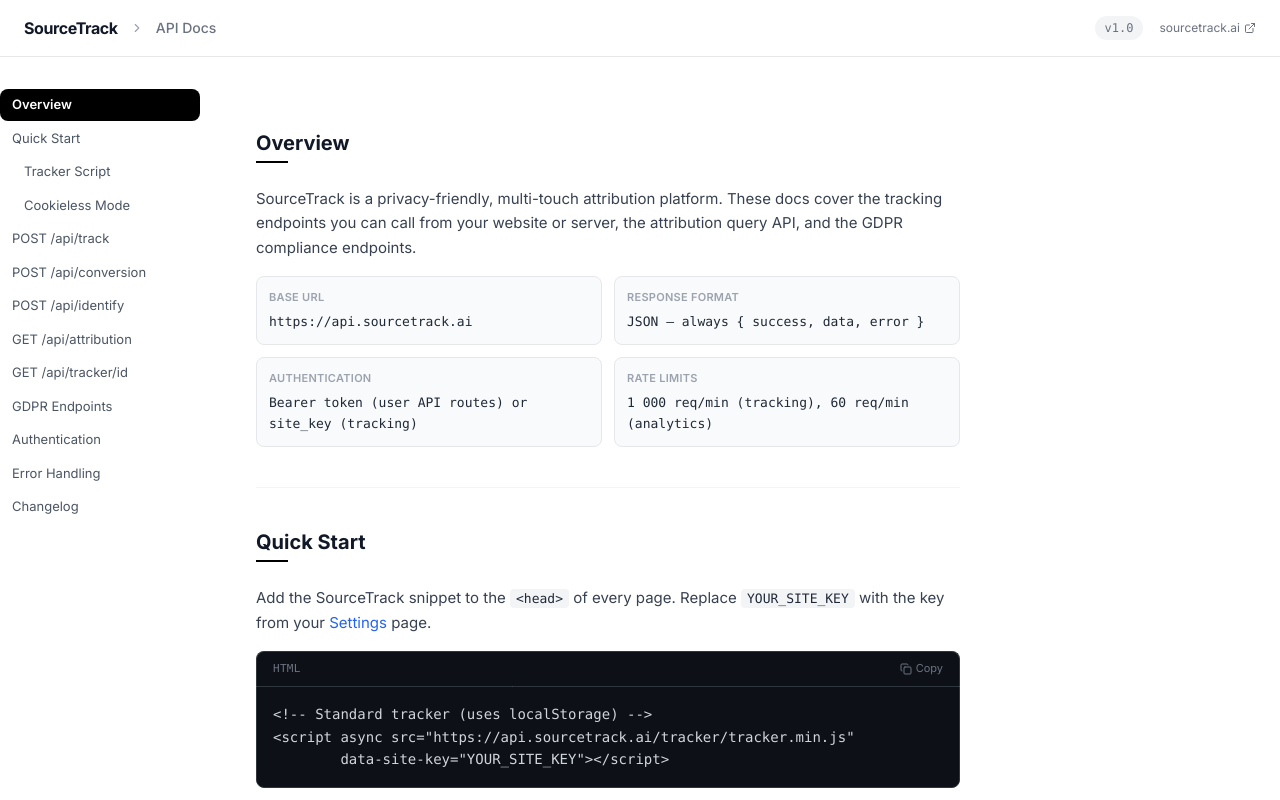
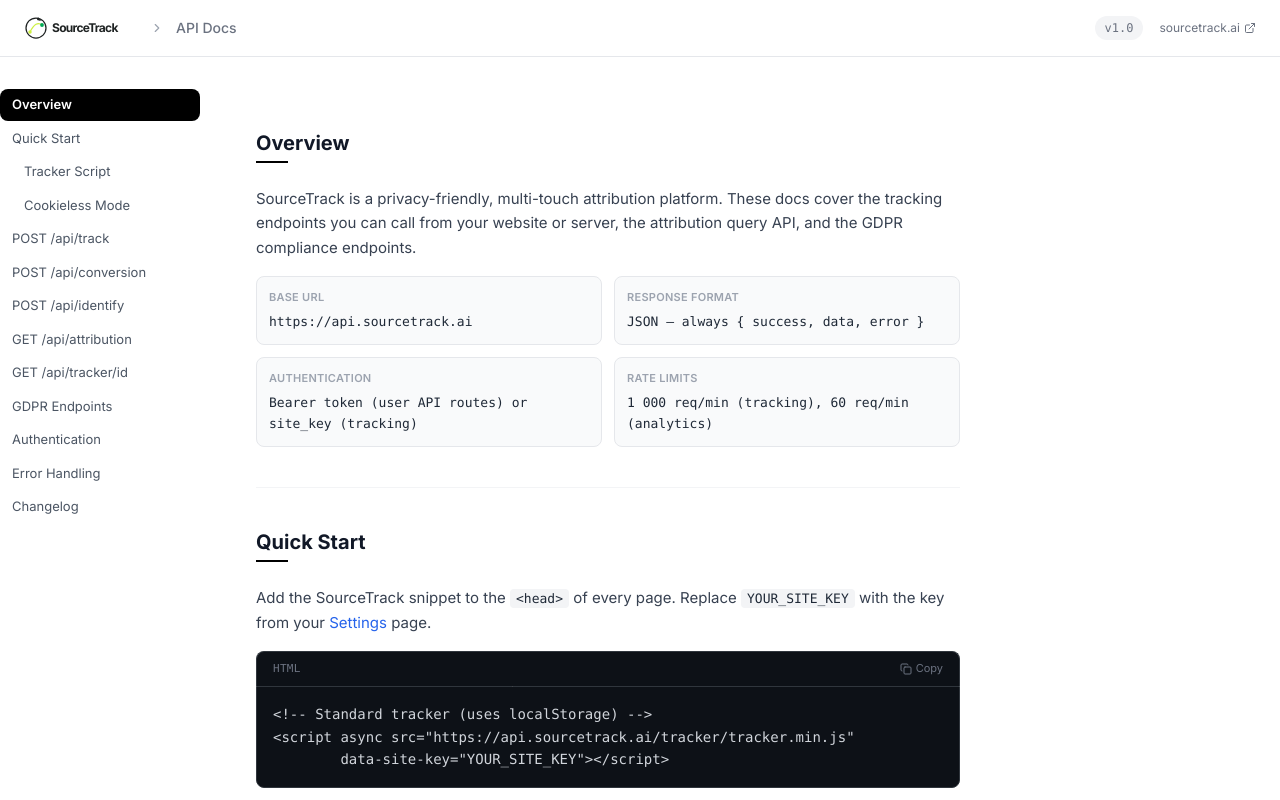
Before and after one commit to Ubaidofficial/SourceTrack, a React (Vite) app in the folder dashboard/: page /docs in a window 1280 px wide. Shown: the top 800 px of the page. Built offline with nearby package versions, Linux system fonts and the light colour scheme; no server answers.

Commit message:
feat: add SourceTrack SVG logo system and replace all brand marks

```diff
--- a/dashboard/src/components/Layout.jsx
+++ b/dashboard/src/components/Layout.jsx
@@ -8,6 +8,7 @@ import { useState, useEffect } from 'react'
 import { useAuth } from '../contexts/AuthContext'
 import { useTheme } from '../contexts/ThemeContext'
 import { supabase } from '../lib/supabase'
+import { LogoFull, LogoFullDark } from './Logo'
 
 // ── Grouped nav — replaces flat 14-item list ─────────────────────────────────
 // "Install" removed: Integrations already surfaces the snippet + "Full Setup Guide" link,
@@ -126,8 +127,8 @@ export default function Layout({ children }) {
       `}>
         <div className="flex items-center justify-between h-14 px-4 border-b border-gray-200 dark:border-dark-border">
           <div className="flex items-center gap-2">
-            <Bot className="w-6 h-6 text-st-black dark:text-white" />
-            <h1 className="text-lg font-bold text-st-black dark:text-white">SourceTrack</h1>
+            <LogoFull className="h-7 w-auto dark:hidden" />
+            <LogoFullDark className="h-7 w-auto hidden dark:block" />
           </div>
           <button className="lg:hidden" onClick={() => setSidebarOpen(false)}>
             <X className="w-5 h-5 text-st-gray dark:text-gray-400" />
--- /dev/null
+++ b/dashboard/src/components/Logo.jsx
@@ -0,0 +1,82 @@
+// SourceTrack logo system — inline SVG components.
+// Colors: #1F2323 (dark ring/cursor/Source), #CCF03F (lime accent/path),
+//         #00AA57 (conversion node/Track), #FFFFFF (reverse)
+//
+// Concept: circular tracking ring, integrated cursor pointer, subtle journey
+// path with 2 nodes (source + conversion), "SourceTrack" wordmark.
+
+// ── Core mark (no text) — used for favicon, app icon, small spots ─────────────
+export function LogoMark({ className = 'w-9 h-9' }) {
+  return (
+    <svg className={className} viewBox="0 0 64 64" fill="none" xmlns="http://www.w3.org/2000/svg">
+      {/* Outer tracking ring */}
+      <circle cx="32" cy="32" r="28" stroke="#1F2323" strokeWidth="3.5" fill="none" />
+      {/* Journey path — arc from source to conversion */}
+      <path d="M18 44 Q 32 12 46 24" stroke="#CCF03F" strokeWidth="3" strokeLinecap="round" fill="none" />
+      {/* Source node */}
+      <circle cx="18" cy="44" r="4.5" fill="#CCF03F" />
+      {/* Conversion node — green */}
+      <circle cx="46" cy="24" r="5" fill="#00AA57" />
+      {/* Cursor/pointer — integrated into ring at 45° */}
+      <path d="M44 14 L38 6 L34 12 Z" fill="#1F2323" />
+    </svg>
+  )
+}
+
+// ── Full logo — mark + "SourceTrack" wordmark (default dark on light) ────────
+export function LogoFull({ className = 'h-9 w-auto' }) {
+  return (
+    <svg className={className} viewBox="0 0 228 48" fill="none" xmlns="http://www.w3.org/2000/svg">
+      {/* Mark */}
+      <g transform="translate(0, 0)">
+        <circle cx="24" cy="24" r="20" stroke="#1F2323" strokeWidth="2.5" fill="none" />
+        <path d="M12 32 Q 24 8 36 18" stroke="#CCF03F" strokeWidth="2.5" strokeLinecap="round" fill="none" />
+        <circle cx="12" cy="32" r="3.5" fill="#CCF03F" />
+        <circle cx="36" cy="18" r="3.8" fill="#00AA57" />
+        <path d="M34 10 L28 2 L26 8 Z" fill="#1F2323" />
+      </g>
+      {/* Wordmark */}
+      <text x="56" y="32" fontFamily="'Switzer', 'Inter', system-ui, sans-serif" fontSize="24" fontWeight="900" fill="#1F2323" letterSpacing="-0.06em">
+        SourceTrack
+      </text>
+    </svg>
+  )
+}
+
+// ── Full logo (light on dark) — for dark backgrounds ────────────────────────
+export function LogoFullDark({ className = 'h-9 w-auto' }) {
+  return (
+    <svg className={className} viewBox="0 0 228 48" fill="none" xmlns="http://www.w3.org/2000/svg">
+      <g transform="translate(0, 0)">
+        <circle cx="24" cy="24" r="20" stroke="#FFFFFF" strokeWidth="2.5" fill="none" />
+        <path d="M12 32 Q 24 8 36 18" stroke="#CCF03F" strokeWidth="2.5" strokeLinecap="round" fill="none" />
+        <circle cx="12" cy="32" r="3.5" fill="#CCF03F" />
+        <circle cx="36" cy="18" r="3.8" fill="#00AA57" />
+        <path d="M34 10 L28 2 L26 8 Z" fill="#FFFFFF" />
+      </g>
+      <text x="56" y="32" fontFamily="'Switzer', 'Inter', system-ui, sans-serif" fontSize="24" fontWeight="900" fill="#FFFFFF" letterSpacing="-0.06em">
+        SourceTrack
+      </text>
+    </svg>
+  )
+}
+
+// ── App icon — lime background square, mark reversed for white on lime ───────
+export function LogoIcon({ className = 'w-12 h-12' }) {
+  return (
+    <svg className={className} viewBox="0 0 80 80" fill="none" xmlns="http://www.w3.org/2000/svg">
+      {/* Lime app-icon background */}
+      <rect x="4" y="4" width="72" height="72" rx="18" fill="#CCF03F" />
+      {/* Ring */}
+      <circle cx="40" cy="40" r="24" stroke="#1F2323" strokeWidth="2.8" fill="none" />
+      {/* Journey path */}
+      <path d="M22 50 Q 40 14 54 30" stroke="#1F2323" strokeWidth="2.8" strokeLinecap="round" fill="none" />
+      {/* Source node */}
+      <circle cx="22" cy="50" r="4.5" fill="#1F2323" />
+      {/* Conversion node */}
+      <circle cx="54" cy="30" r="5" fill="#00AA57" />
+      {/* Cursor */}
+      <path d="M52 18 L44 8 L40 14 Z" fill="#1F2323" />
+    </svg>
+  )
+}
--- a/dashboard/src/components/MarketingFooter.jsx
+++ b/dashboard/src/components/MarketingFooter.jsx
@@ -1,4 +1,5 @@
 import { Link } from 'react-router-dom'
+import { LogoFullDark } from './Logo'
 
 export default function MarketingFooter() {
   return (
@@ -6,9 +7,8 @@ export default function MarketingFooter() {
       <div className="max-w-[1320px] mx-auto px-8">
         <div className="grid grid-cols-1 sm:grid-cols-2 lg:grid-cols-[1.4fr_1fr_1fr_1fr_1fr] gap-7">
           <div>
-            <Link to="/" className="inline-flex items-center gap-3 text-xl font-black tracking-[-0.05em] text-white">
-              <span className="w-[38px] h-[38px] grid place-items-center rounded-[14px] bg-st-black text-st-lime shadow-[inset_0_0_0_1px_rgba(255,255,255,0.12)] text-base">S</span>
-              <span>SourceTrack</span>
+            <Link to="/" className="inline-flex items-center">
+              <LogoFullDark className="h-9 w-auto" />
             </Link>
             <p className="mt-[18px] max-w-[340px] text-sm leading-relaxed text-[#B9C2C2]">
               Revenue attribution for modern marketing teams. Track sources, journeys, AI referrals, conversions, and reports from one clean workspace.
--- a/dashboard/src/components/MarketingHeader.jsx
+++ b/dashboard/src/components/MarketingHeader.jsx
@@ -1,5 +1,6 @@
 import { Link, useLocation } from 'react-router-dom'
 import { useState } from 'react'
+import { LogoFull } from './Logo'
 
 const NAV_LINKS = [
   { label: 'Product', href: '/product' },
@@ -16,9 +17,8 @@ export default function MarketingHeader() {
   return (
     <header className="sticky top-0 z-50 bg-white/80 backdrop-blur-lg border-b border-[rgba(31,35,35,0.08)]">
       <div className="max-w-[1320px] mx-auto px-8 h-[76px] flex items-center justify-between gap-7">
-        <Link to="/" aria-label="SourceTrack home" className="inline-flex items-center gap-3 text-xl font-black tracking-[-0.05em] text-st-black">
-          <span className="w-[38px] h-[38px] grid place-items-center rounded-[14px] bg-st-black text-st-lime shadow-[inset_0_0_0_1px_rgba(255,255,255,0.12)] text-base">S</span>
-          <span className="hidden sm:inline">SourceTrack</span>
+        <Link to="/" aria-label="SourceTrack home" className="inline-flex items-center">
+          <LogoFull className="h-9 w-auto" />
         </Link>
 
         <nav className="hidden md:flex items-center gap-[26px] text-[#586161] text-sm font-extrabold" aria-label="Primary navigation">
--- a/dashboard/src/pages/Docs.jsx
+++ b/dashboard/src/pages/Docs.jsx
@@ -2,6 +2,7 @@ import { useState, useEffect, useRef } from 'react'
 import { Link } from 'react-router-dom'
 import { Helmet } from 'react-helmet-async'
 import { Copy, Check, ChevronRight, ExternalLink, Menu, X } from 'lucide-react'
+import { LogoFull, LogoFullDark } from '../components/Logo'
 
 // ─── Code block with copy button ─────────────────────────────────────────────
 function Code({ children, lang = 'js' }) {
@@ -208,9 +209,8 @@ export default function Docs() {
       <header className="sticky top-0 z-50 bg-white/90 dark:bg-[#111414]/90 backdrop-blur border-b border-gray-200 dark:border-gray-800">
         <div className="max-w-7xl mx-auto px-4 sm:px-6 h-14 flex items-center justify-between gap-4">
           <div className="flex items-center gap-3">
-            <Link to="/dashboard" className="font-bold text-base tracking-tight text-gray-900 dark:text-white">
-              SourceTrack
-            </Link>
+            <Link to="/dashboard" className="dark:hidden"><LogoFull className="h-6 w-auto" /></Link>
+            <Link to="/dashboard" className="hidden dark:block"><LogoFullDark className="h-6 w-auto" /></Link>
             <ChevronRight className="w-3.5 h-3.5 text-gray-400" />
             <span className="text-sm text-gray-500 dark:text-gray-400 font-medium">API Docs</span>
           </div>
--- a/dashboard/src/pages/Login.jsx
+++ b/dashboard/src/pages/Login.jsx
@@ -2,6 +2,7 @@ import { useState } from 'react'
 import { Link, useNavigate } from 'react-router-dom'
 import { useAuth } from '../contexts/AuthContext'
 import { supabase } from '../lib/supabase'
+import { LogoMark } from '../components/Logo'
 
 export default function Login() {
   const { signIn } = useAuth()
@@ -57,6 +58,7 @@ export default function Login() {
     <div className="min-h-screen flex items-center justify-center bg-[#F1F4F4] dark:bg-[#2B302F] px-4">
       <div className="w-full max-w-sm">
         <div className="text-center mb-8">
+          <LogoMark className="w-12 h-12 mx-auto mb-4" />
           <h1 className="text-3xl font-extrabold tracking-[-0.06em] text-[#1F2323] dark:text-white">SourceTrack</h1>
           <p className="text-st-gray dark:text-gray-400 mt-2">Sign in to your account</p>
         </div>
--- a/dashboard/src/pages/Onboarding.jsx
+++ b/dashboard/src/pages/Onboarding.jsx
@@ -10,6 +10,7 @@ import {
 } from 'lucide-react'
 import OnboardingProgress from '../components/OnboardingProgress'
 import OnboardingCard from '../components/OnboardingCard'
+import { LogoFull, LogoFullDark } from '../components/Logo'
 
 const STEP_TITLES = {
   1: 'Connect Domain',
@@ -581,7 +582,8 @@ export default function Onboarding() {
     <div className="min-h-screen bg-[#F1F4F4] dark:bg-[#2B302F] text-[#1F2323] dark:text-white flex flex-col">
       {/* Header — brand left, stepper centered (desktop), watch-video right */}
       <div className="grid grid-cols-[1fr_auto_1fr] items-start gap-6 px-6 lg:px-12 py-8">
-        <h1 className="text-2xl font-extrabold tracking-[-0.055em] text-[#1F2323] dark:text-white">SourceTrack</h1>
+        <div className="dark:hidden"><LogoFull className="h-8 w-auto" /></div>
+        <div className="hidden dark:block"><LogoFullDark className="h-8 w-auto" /></div>
         <OnboardingProgress currentStep={step} />
         <button
           onClick={() => setVideoModalOpen(true)}
--- a/dashboard/src/pages/ShareDashboard.jsx
+++ b/dashboard/src/pages/ShareDashboard.jsx
@@ -1,6 +1,7 @@
 import { useParams, Link } from 'react-router-dom'
 import { useState, useEffect } from 'react'
 import { TrendingUp, DollarSign, MousePointerClick, BarChart3, Bot, AlertCircle } from 'lucide-react'
+import { LogoFull, LogoFullDark } from '../components/Logo'
 
 export default function ShareDashboard() {
   const { token } = useParams()
--- a/dashboard/src/pages/Signup.jsx
+++ b/dashboard/src/pages/Signup.jsx
@@ -2,6 +2,7 @@ import { useState } from 'react'
 import { Link, useNavigate } from 'react-router-dom'
 import { useAuth } from '../contexts/AuthContext'
 import { supabase } from '../lib/supabase'
+import { LogoMark } from '../components/Logo'
 
 // Common disposable email providers — see api/lib/abuse-guards.js for the full
 // list. Kept inline here so the signup form can validate before hitting the
@@ -84,6 +85,7 @@ export default function Signup() {
     <div className="min-h-screen flex items-center justify-center bg-[#F1F4F4] dark:bg-[#2B302F] px-4">
       <div className="w-full max-w-sm">
         <div className="text-center mb-8">
+          <LogoMark className="w-12 h-12 mx-auto mb-4" />
           <h1 className="text-3xl font-extrabold tracking-[-0.06em] text-[#1F2323] dark:text-white">SourceTrack</h1>
           <p className="text-st-gray dark:text-gray-400 mt-2">Create your account</p>
         </div>
--- a/dashboard/src/pages/SolutionPage.jsx
+++ b/dashboard/src/pages/SolutionPage.jsx
@@ -1,6 +1,7 @@
 import { Link } from 'react-router-dom'
 import { useState, useEffect, useRef } from 'react'
 import { Helmet } from 'react-helmet-async'
+import { LogoFullDark } from '../components/Logo'
 
 // ── Shared scroll animation ───────────────────────────────────────────────────
 function useInView(threshold = 0.1) {
@@ -63,10 +64,7 @@ function Nav() {
     <header className={`fixed top-0 inset-x-0 z-50 transition-all duration-300 ${scrolled ? 'bg-[#0C0E0E]/95 backdrop-blur border-b border-white/5' : ''}`}>
       <div className="max-w-6xl mx-auto px-6 h-16 flex items-center justify-between">
         <Link to="/" className="flex items-center gap-2">
-          <div className="w-7 h-7 rounded-lg bg-st-lime flex items-center justify-center">
-            <span className="text-black font-black text-sm">S</span>
-          </div>
-          <span className="font-bold text-white text-lg tracking-tight">SourceTrack</span>
+          <LogoFullDark className="h-8 w-auto" />
         </Link>
         <div className="flex items-center gap-3">
           <Link to="/login" className="text-sm text-white/70 hover:text-white transition-colors px-3 py-1.5 hidden sm:block">Sign in</Link>
@@ -278,10 +276,7 @@ export default function SolutionPage({ data }) {
       <footer className="border-t border-white/5 py-10 px-6">
         <div className="max-w-6xl mx-auto flex flex-col sm:flex-row items-center justify-between gap-4">
           <Link to="/" className="flex items-center gap-2">
-            <div className="w-6 h-6 rounded-md bg-st-lime flex items-center justify-center">
-              <span className="text-black font-black text-xs">S</span>
-            </div>
-            <span className="text-sm font-semibold text-white/70">SourceTrack</span>
+            <LogoFullDark className="h-6 w-auto" />
           </Link>
           <div className="flex items-center gap-6 text-xs text-white/30">
             <Link to="/#pricing" className="hover:text-white transition-colors">Pricing</Link>
```
